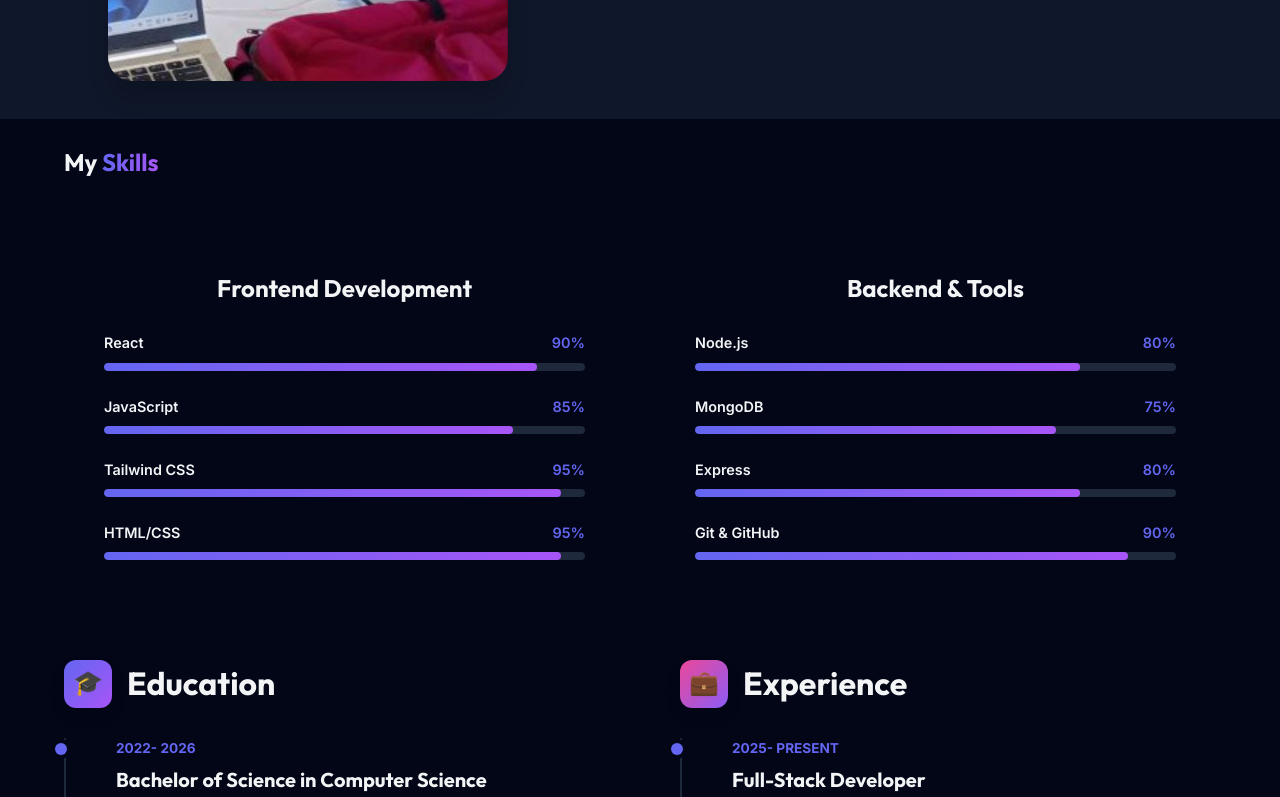
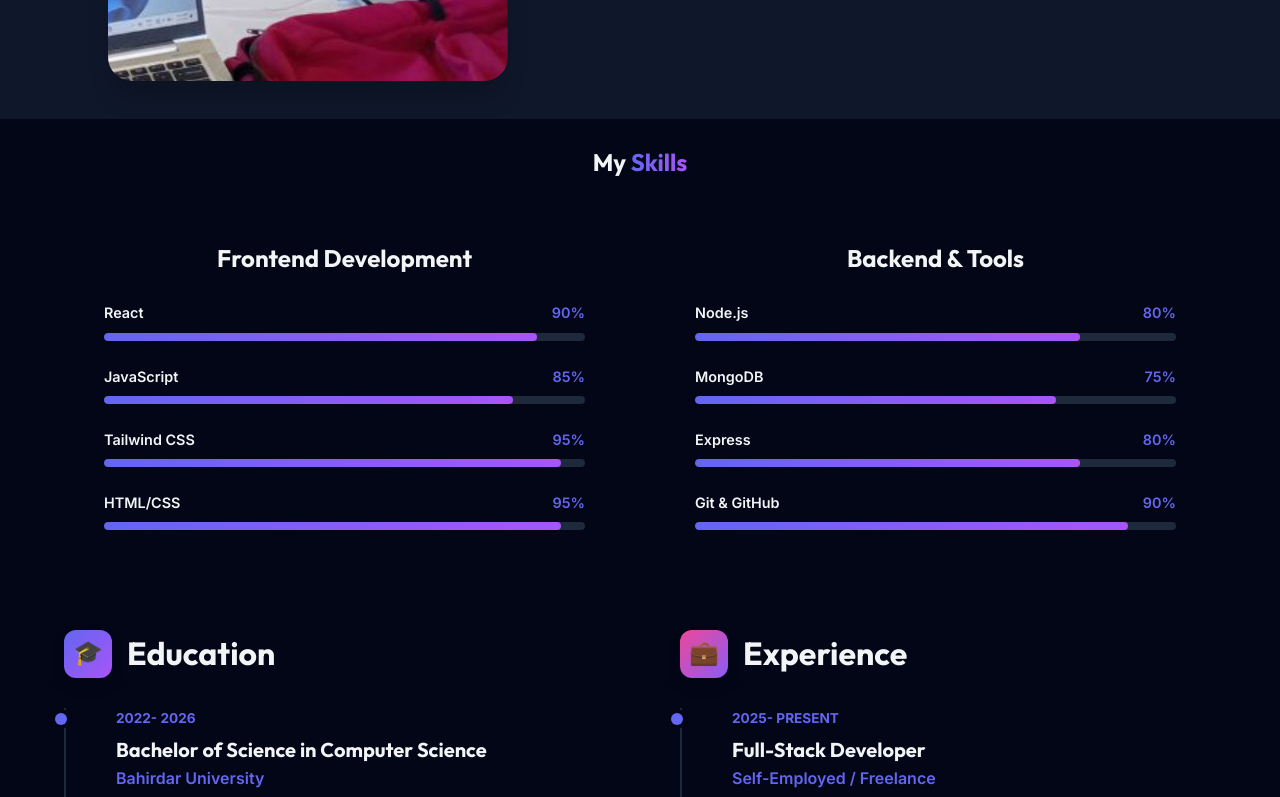
Before and after one commit to asinake21/my-portfolio, a React (Vite) app: page / in a window 1280 px wide. Shown: the part 1644-2441 px from the top of the page. Built offline with nearby package versions, Linux system fonts and the light colour scheme.

Commit message:
Centered skills header and reduced top margin for better alignment

```diff
--- a/src/components/Skills.css
+++ b/src/components/Skills.css
@@ -1,12 +1,17 @@
 .skills-section {
   background-color: var(--bg-color);
+}
+
+.skills-section .section-title {
+  text-align: center;
+  width: 100%;
 }
 
 .skills-categories {
   display: grid;
   grid-template-columns: repeat(auto-fit, minmax(350px, 1fr));
   gap: 30px;
-  margin-top: 60px;
+  margin-top: 30px; /* Reduced from 60px to bring it near the skills */
 }
 
 .skill-category-card {
```
